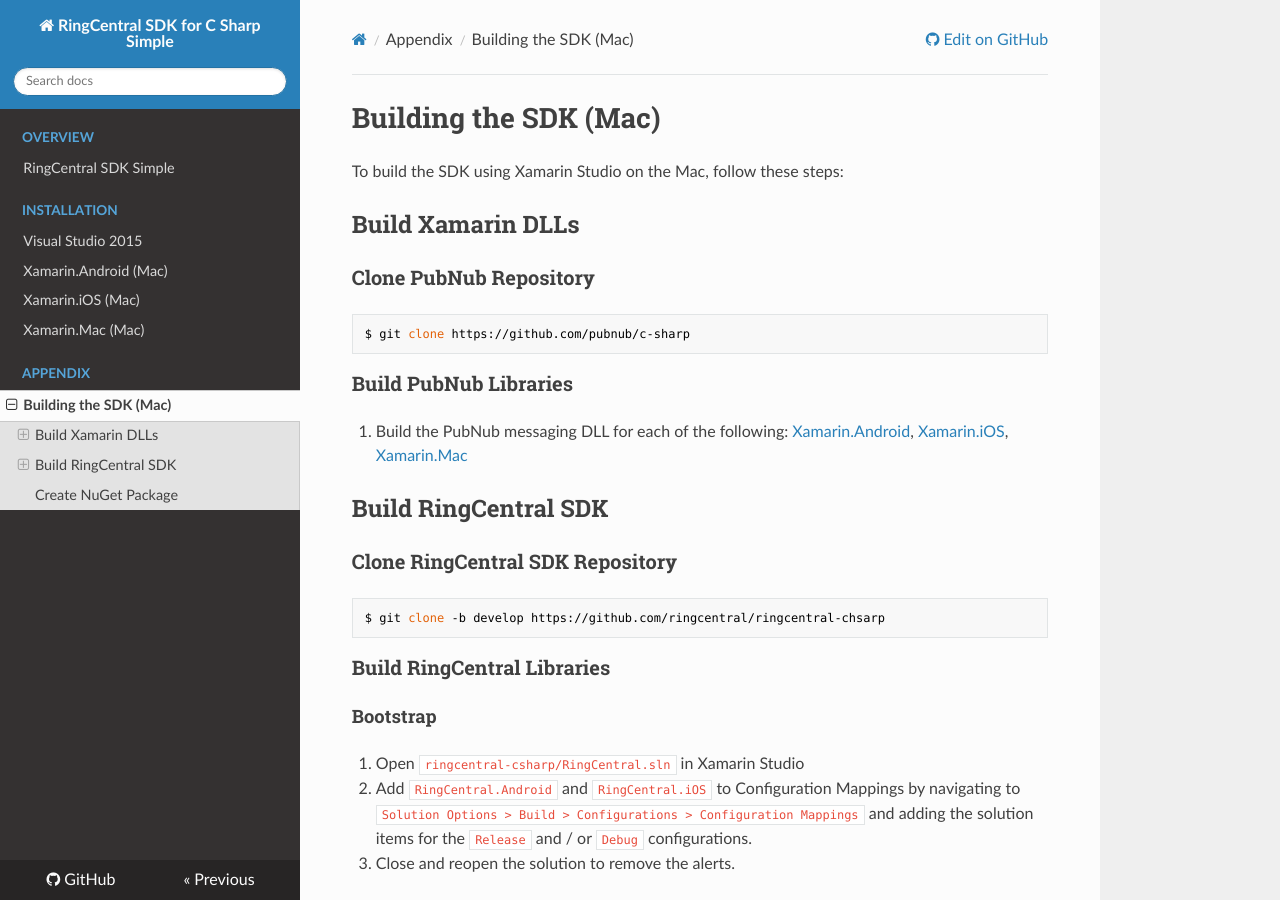
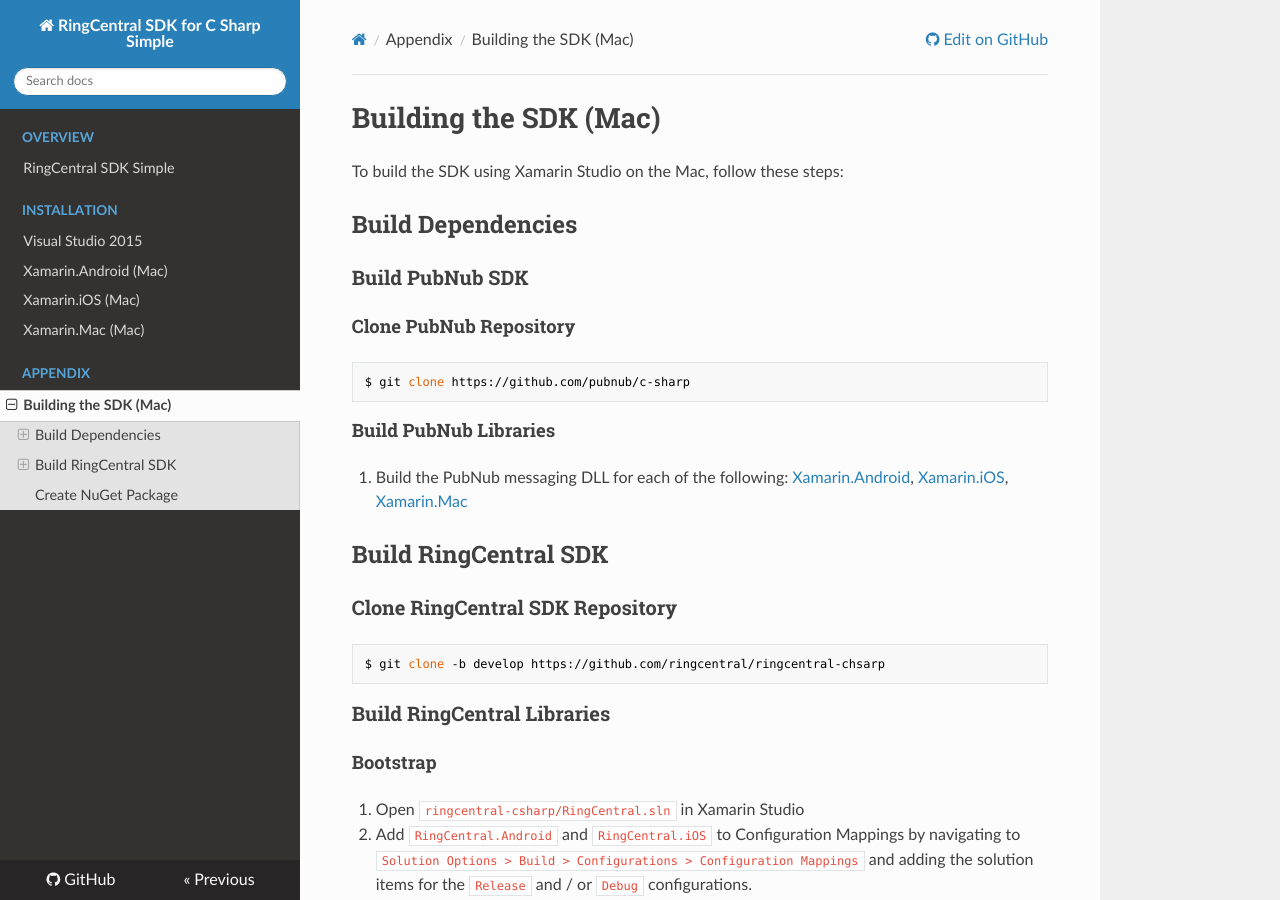
Before and after one commit to grokify/ringcentral-sdk-csharp-simple, an MkDocs documentation site: the page built from docs/appendix/Build-SDK-Mac.md, in a window 1280 px wide and 900 px high. Built offline with MkDocs 1.6.1, drawn with Linux system fonts in a browser that asks for light colours; nearby versions of some CDN libraries; old or Windows-style settings are respelled for this version of MkDocs.

Commit message:
update mkdocs

````diff
--- a/docs/appendix/Build-SDK-Mac.md
+++ b/docs/appendix/Build-SDK-Mac.md
@@ -2,15 +2,17 @@
 
 To build the SDK using Xamarin Studio on the Mac, follow these steps:
 
-## Build Xamarin DLLs
+## Build Dependencies
 
-### Clone PubNub Repository
+### Build PubNub SDK
+
+#### Clone PubNub Repository
 
 ```bash
 $ git clone https://github.com/pubnub/c-sharp
 ```
 
-### Build PubNub Libraries
+#### Build PubNub Libraries
 
 1. Build the PubNub messaging DLL for each of the following: [Xamarin.Android](../installation/Xamarin-Android.md), [Xamarin.iOS](../installation/Xamarin-iOS.md), [Xamarin.Mac](../installation/Xamarin-Mac.md)
 
````
